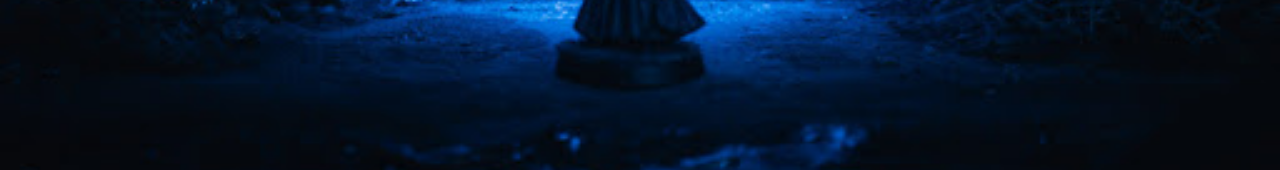
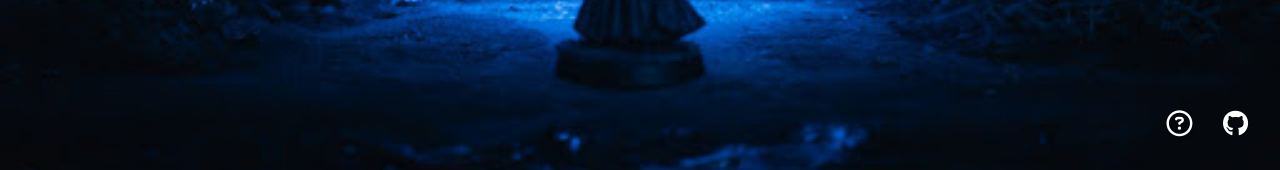
Before and after one commit to sutt/type-friend, a FastAPI app: page / in a window 1280 px wide. Shown: the part 630-800 px from the top of the page. Run offline with FastAPI, Linux system fonts and the light colour scheme.

Commit message:
style: Add footer with social links to index page

```diff
--- a/app/static/css/style.css
+++ b/app/static/css/style.css
@@ -65,3 +65,32 @@
 #protected-link:hover {
     background-color: #218838; /* Darker green */
 }
+
+/* XXX: Footer Styles */
+footer {
+    /* background-color: rgba(0, 0, 0, 0.7); XXX: Semi-transparent dark background */
+    color: #fff;
+    padding: 10px 0; /* XXX: Increased padding for better spacing */
+    text-align: right;
+    width: 100%;
+    margin-top: auto; /* XXX: Pushes footer to the bottom in a flex container (body) */
+    box-sizing: border-box;
+    font-size: 0.9em; /* XXX: Base font size for footer */
+    text-shadow: 1px 1px 2px rgba(0, 0, 0, 0.5); /* XXX: Text shadow for readability */
+}
+
+.footer-content p {
+    margin: 0 0 10px 0;
+}
+
+.social-links a {
+    color: #fff;
+    margin: 0 12px; /* XXX: Increased margin for better icon spacing */
+    font-size: 1.8em; /* XXX: Icon size */
+    text-decoration: none;
+    transition: color 0.3s ease; /* XXX: Smooth transition for hover effect */
+}
+
+.social-links a:hover {
+    color: #ffc107; /* XXX: Amber color on hover, matches pressed-key */
+}
--- a/app/static/js/script.js
+++ b/app/static/js/script.js
@@ -6,7 +6,8 @@
     document.addEventListener('keydown', async (event) => {
         const key = event.key;
         console.log(`Key pressed: ${key}`);
-        pressedKeyElement.textContent = key;
+        pressedKeyElement.textContent = key.toLowerCase();
+        //toLowerCase b/c runes font has no upper case for some letters
 
         try {
             const response = await fetch('/keypress', {
--- a/app/templates/index.html
+++ b/app/templates/index.html
@@ -3,9 +3,10 @@
 <head>
     <meta charset="UTF-8">
     <meta name="viewport" content="width=device-width, initial-scale=1.0">
-    <title>Type Friend & Enter</title>
+    <title>Type Friend &amp; Enter</title>
     <link rel="stylesheet" href="/static/css/style.css">
     <link rel="icon" href="/static/img/favicon.ico" type="image/x-icon">
+    <link rel="stylesheet" href="https://cdnjs.cloudflare.com/ajax/libs/font-awesome/6.5.2/css/all.min.css" integrity="sha512-SnH5WK+bZxgPHs44uWIX+LLJAJ9/2PkPKZ5QiAj6Ta86w+fsb2TkcmfRyVX3pBnMFcV7oQPJkl9QevSCWr3W6A==" crossorigin="anonymous" referrerpolicy="no-referrer" />
 </head>
 <body>
     <h1>THE DOORS APPEAR LOCKED</h1>
@@ -16,5 +17,18 @@
     <button id="protected-link" style="display:none;">Access Protected Resource</button>
 
     <script src="/static/js/script.js"></script>
+
+    <footer>
+        <div class="footer-content">
+            <div class="social-links">
+                <a href="/about" target="_blank" aria-label="about the site">
+                    <i class="fa-regular fa-circle-question"></i>
+                </a>
+                <a href="https://github.com/sutt/type-friend" target="_blank" aria-label="GitHub Repo">
+                    <i class="fab fa-github"></i>
+                </a>
+            </div>
+        </div>
+    </footer>
 </body>
 </html>
```
